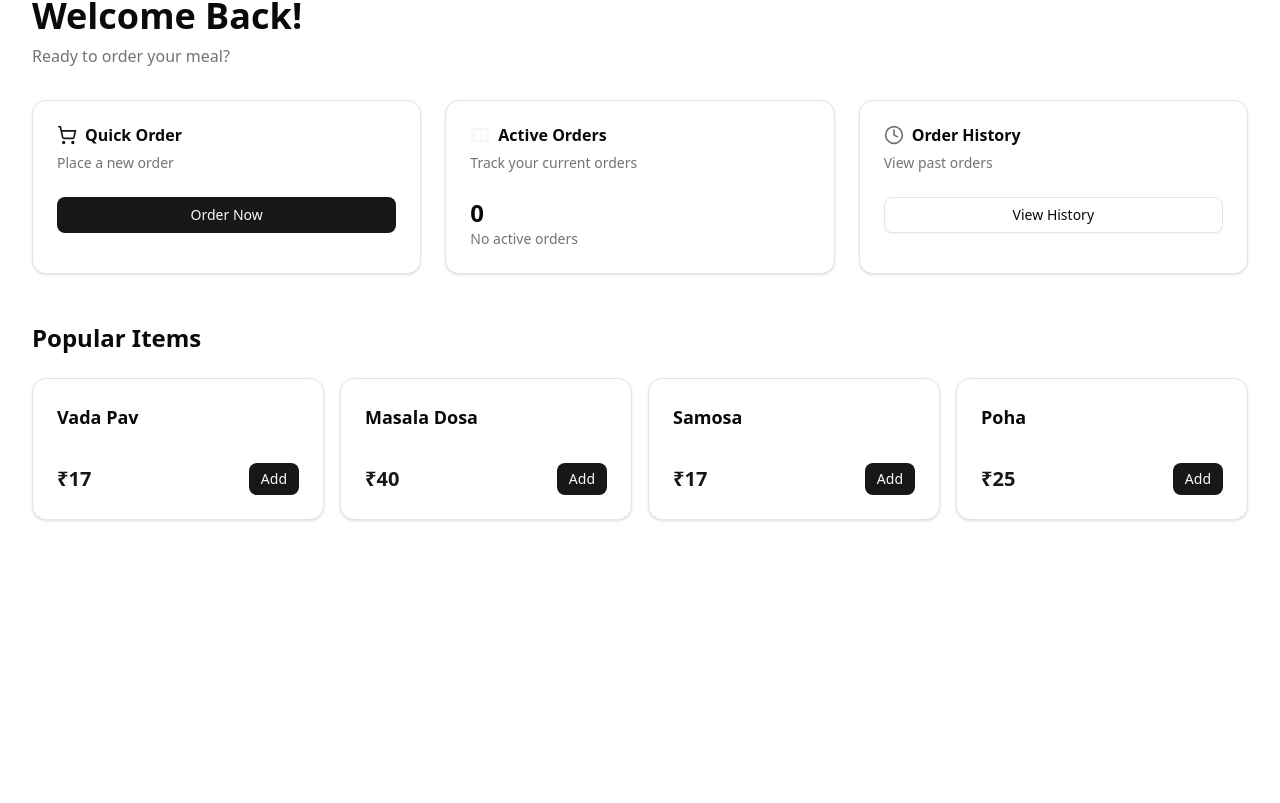
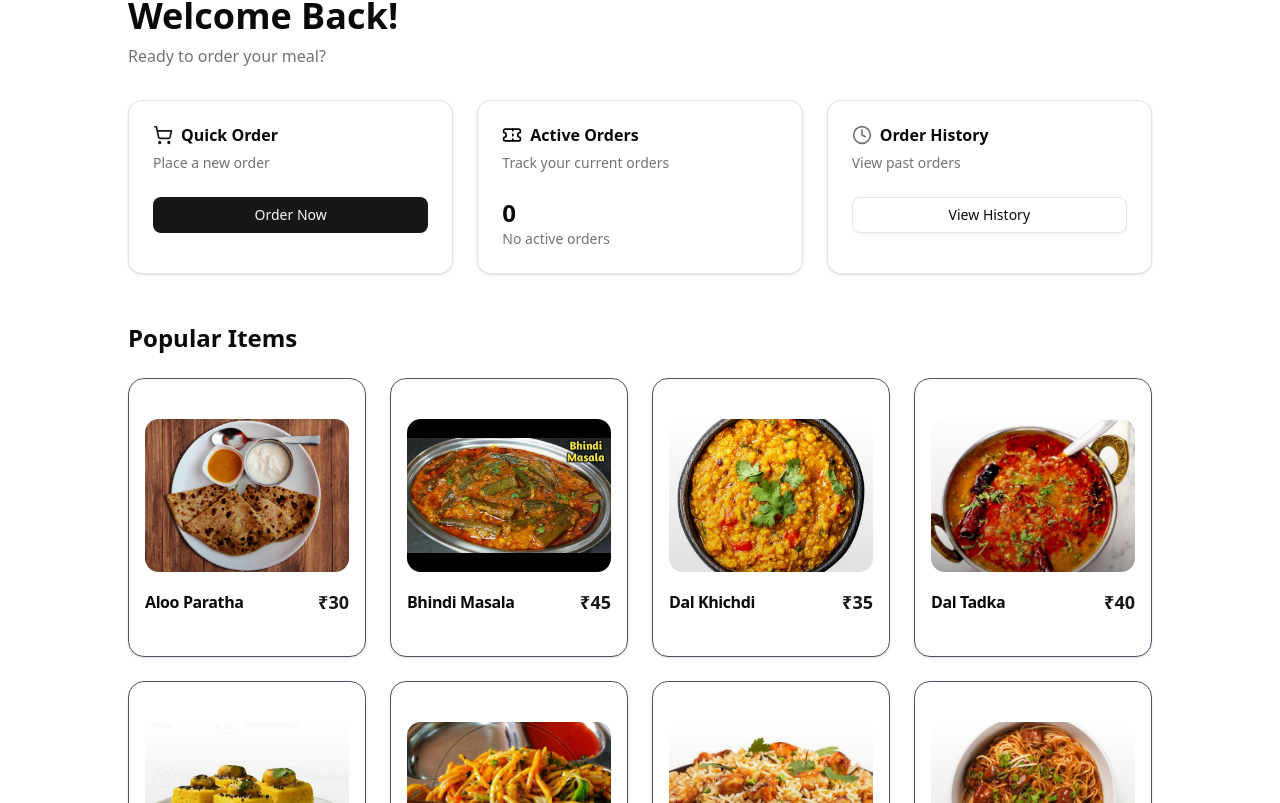
Before and after one commit to Samikshaborude9/Qless, a React (Vite) app in the folder client/: page /student/dashboard in a window 1280 px wide. Shown: the part 117-920 px from the top of the page. Before the commit the page ends 800 px from the top, so only its background shows below. Built offline with nearby package versions, Linux system fonts and the light colour scheme.

Commit message:
feat: layout and some changes

```diff
--- a/client/src/App.jsx
+++ b/client/src/App.jsx
@@ -15,39 +15,47 @@ import AdminDashboard from "./pages/admin/AdminDashboard";
 import AdminOrders from "./pages/admin/AdminOrders";
 import AdminAnalytics from "./pages/admin/AdminAnalytics";
 import NotFound from "./pages/NotFound";
-
+import Layout from "./components/Layout";
 const queryClient = new QueryClient();
 
 const App = () => (
   <QueryClientProvider client={queryClient}>
     <TooltipProvider>
-      {/* <Toaster /> */}
       <Sonner />
       <BrowserRouter>
         <Routes>
+          <Route path="/" element={<Home />} />
+
+          {/* Wrap ALL routes inside Layout */}
+          <Route element={<Layout />}>
+
             {/* Public Routes */}
-          <Route path="/" element={<Home />} />
+
             <Route path="/about" element={<About />} />
             <Route path="/features" element={<Features />} />
             <Route path="/how-it-works" element={<HowItWorks />} />
             <Route path="/login" element={<Login />} />
             <Route path="/register" element={<Register />} />
 
-          {/* Student Protected Routes */}
+            {/* Student Routes */}
             <Route path="/student/dashboard" element={<StudentDashboard />} />
             <Route path="/student/orders" element={<StudentOrders />} />
 
-          {/* Admin Protected Routes */}
+            {/* Admin Routes */}
             <Route path="/admin/dashboard" element={<AdminDashboard />} />
             <Route path="/admin/orders" element={<AdminOrders />} />
             <Route path="/admin/analytics" element={<AdminAnalytics />} />
 
-          {/* Catch-all 404 Route */}
+            {/* 404 */}
             <Route path="*" element={<NotFound />} />
+
+          </Route>
+
         </Routes>
       </BrowserRouter>
     </TooltipProvider>
   </QueryClientProvider>
 );
 
+
 export default App;
--- /dev/null
+++ b/client/src/components/Layout.jsx
@@ -0,0 +1,11 @@
+import { Outlet } from "react-router";
+
+const Layout = () => {
+  return (
+    <div className="max-w-[85vw] mx-auto">
+      <Outlet />
+    </div>
+  );
+};
+
+export default Layout;
--- a/client/src/components/home/AboutSection.jsx
+++ b/client/src/components/home/AboutSection.jsx
@@ -30,7 +30,7 @@ const AboutSection = () => {
           transition={{ duration: 0.6 }}
           className="text-center mb-16"
         >
-          <h2 className="text-4xl md:text-5xl font-bold mb-4">About Qless</h2>
+          <h2 className="text-4xl md:text-5xl font-semibold mb-4">About Qless</h2>
           <p className="text-xl text-muted-foreground max-w-2xl mx-auto">
             Transforming university dining with intelligent technology
           </p>
--- a/client/src/components/home/CTASection.jsx
+++ b/client/src/components/home/CTASection.jsx
@@ -14,7 +14,7 @@ const CTASection = () => {
           transition={{ duration: 0.6 }}
           className="bg-linear-to-br from-primary to-primary/80 rounded-3xl p-12 md:p-16 text-center relative overflow-hidden"
         >
-          <div className="absolute inset-0 bg-grid-white/10 [mask-image:radial-gradient(ellipse_at_center,transparent_20%,black)]" />
+          <div className="absolute inset-0 bg-grid-white/10 mask-[radial-gradient(ellipse_at_center,transparent_20%,black)]" />
 
           <div className="relative z-10">
             <h2 className="text-4xl md:text-5xl font-bold text-primary-foreground mb-4">
--- a/client/src/components/home/FeaturesSection.jsx
+++ b/client/src/components/home/FeaturesSection.jsx
@@ -40,7 +40,7 @@ const FeaturesSection = () => {
           transition={{ duration: 0.6 }}
           className="text-center mb-16"
         >
-          <h2 className="text-4xl md:text-5xl font-bold mb-4">Powerful Features</h2>
+          <h2 className="text-4xl md:text-5xl font-semibold mb-4">Powerful Features</h2>
           <p className="text-xl text-muted-foreground max-w-2xl mx-auto">
             Everything you need for a seamless dining experience
           </p>
--- a/client/src/pages/Home.jsx
+++ b/client/src/pages/Home.jsx
@@ -7,9 +7,9 @@ import CTASection from "@/components/home/CTASection";
 
 const Home = () => {
   return (
-    <div className="min-h-screen px-4 sm:px-6 lg:px-8 bg-gray-50">
+    <div className="min-h-screen bg-[#f9fafb] text-slate-900">
   <Navbar />
-      <main>
+  <main className="max-w-6xl mx-auto px-6">
     <HeroSection />
     <AboutSection />
     <FeaturesSection />
@@ -17,6 +17,7 @@ const Home = () => {
   </main>
   <Footer />
 </div>
+
   );
 };
 
--- a/client/src/pages/HowItWorks.jsx
+++ b/client/src/pages/HowItWorks.jsx
@@ -88,8 +88,8 @@ const HowItWorks = () => {
             transition={{ duration: 0.6 }}
             className="text-center mb-12"
           >
-            <h1 className="text-5xl md:text-6xl font-bold mb-4">Explore your Menu</h1>
-            <p className="text-xl text-muted-foreground">
+            <h1 className="text-5xl md:text-6xl font-semibold tracking-tight mb-4">Explore your Menu</h1>
+            <p className="text-xl text-muted-foreground tracking-tight">
               Experience the Qless ordering flow with this interactive demo
             </p>
           </motion.div>
@@ -259,7 +259,7 @@ const HowItWorks = () => {
           )}
         </div>
       </main>
-      <Footer />
+      {/* <Footer /> */}
     </div>
   );
 };
--- a/client/src/pages/Login.jsx
+++ b/client/src/pages/Login.jsx
@@ -42,7 +42,7 @@ const Login = () => {
   };
 
   return (
-    <div className="min-h-screen flex items-center justify-center bg-secondary px-4">
+    <div className="min-h-screen flex items-center justify-center px-4">
       <motion.div
         initial={{ opacity: 0, y: 20 }}
         animate={{ opacity: 1, y: 0 }}
--- a/client/src/pages/Register.jsx
+++ b/client/src/pages/Register.jsx
@@ -44,7 +44,7 @@ const Register = () => {
   };
 
   return (
-    <div className="min-h-screen flex items-center justify-center bg-secondary px-4 py-12">
+    <div className="min-h-screen flex items-center justify-center px-4 py-12">
       <motion.div
         initial={{ opacity: 0, y: 20 }}
         animate={{ opacity: 1, y: 0 }}
--- a/client/src/pages/student/StudentDashboard.jsx
+++ b/client/src/pages/student/StudentDashboard.jsx
@@ -2,6 +2,34 @@ import { Link, useNavigate } from "react-router";
 import { Button } from "@/components/ui/button";
 import { Card, CardContent, CardDescription, CardHeader, CardTitle } from "@/components/ui/card";
 import { ShoppingCart, Clock, Ticket, LogOut } from "lucide-react";
+// Food Images
+import AlooParatha from "@/assets/Aloo Paratha.jpg";
+import BhindiMasala from "@/assets/Bhindi Masala.jpg";
+import DalKhichdi from "@/assets/Dal Khichdi.jpg";
+import DalTadka from "@/assets/dal_tadka.jpg";
+import Dhokla from "@/assets/Dhokla.jpg";
+import HakkaNoodles from "@/assets/hakka noddles.jpg";
+import ManchurianRice from "@/assets/manchurian rice.jpg";
+import ManchurianNoodles from "@/assets/manchurian-noodles.png";
+import MasalaDosa from "@/assets/masala dosa.jpg";
+import MatarPaneer from "@/assets/Matar Paneer.jpg";
+import MeduVada from "@/assets/Medu Vada.jpg";
+import Misal from "@/assets/Misal.jpg";
+import MushroomMasala from "@/assets/Mushroom masala.png";
+import PaneerBiryani from "@/assets/Paneer Biryani.jpg";
+import PavBhaji from "@/assets/pav bhaji.jpg";
+import Poha from "@/assets/Poha.jpg";
+import SabudanaVada from "@/assets/Sabudana Vada.jpg";
+import SamosaChaat from "@/assets/Samosa Chaat.jpg";
+import Samosa from "@/assets/Samosa.jpg";
+import ShezwanRice from "@/assets/sehezwan rice.png";
+import Tea from "@/assets/tea.png";
+import Uttappa from "@/assets/Uttappa.jpg";
+import VadaPav from "@/assets/Vada Pav.jpeg";
+import VegBiryani from "@/assets/Veg Biryani.png";
+import VegFriedRice from "@/assets/veg fried rice.png";
+import VegPulav from "@/assets/veg pulav.jpg";
+
 
 const StudentDashboard = () => {
   const navigate = useNavigate();
@@ -54,7 +82,7 @@ const StudentDashboard = () => {
           <Card>
             <CardHeader>
               <CardTitle className="flex items-center gap-2">
-                <Ticket className="w-5 h-5 text-accent" />
+                <Ticket className="w-5 h-5 text-black" />
                 Active Orders
               </CardTitle>
               <CardDescription>Track your current orders</CardDescription>
@@ -83,22 +111,75 @@ const StudentDashboard = () => {
 
         <div>
   <h2 className="text-2xl font-bold mb-6">Popular Items</h2>
-          <div className="grid sm:grid-cols-2 lg:grid-cols-4 gap-4">
-            {["Vada Pav", "Masala Dosa", "Samosa", "Poha"].map((item, index) => (
-              <Card key={index} className="hover:shadow-lg transition-shadow">
-                <CardHeader>
-                  <CardTitle className="text-lg">{item}</CardTitle>
-                </CardHeader>
-                <CardContent>
-                  <div className="flex justify-between items-center">
-                    <span className="text-xl font-bold text-primary">₹{[17, 40, 17, 25][index]}</span>
-                    <Button size="sm">Add</Button>
+
+  <div className="grid sm:grid-cols-2 lg:grid-cols-4 gap-6">
+    {[
+      { name: "Aloo Paratha", price: 30, image: AlooParatha },
+      { name: "Bhindi Masala", price: 45, image: BhindiMasala },
+      { name: "Dal Khichdi", price: 35, image: DalKhichdi },
+      { name: "Dal Tadka", price: 40, image: DalTadka },
+      { name: "Dhokla", price: 25, image: Dhokla },
+      { name: "Hakka Noodles", price: 50, image: HakkaNoodles },
+      { name: "Manchurian Rice", price: 55, image: ManchurianRice },
+      { name: "Manchurian Noodles", price: 55, image: ManchurianNoodles },
+      { name: "Masala Dosa", price: 40, image: MasalaDosa },
+      { name: "Matar Paneer", price: 60, image: MatarPaneer },
+      { name: "Medu Vada", price: 35, image: MeduVada },
+      { name: "Misal", price: 30, image: Misal },
+      { name: "Mushroom Masala", price: 65, image: MushroomMasala },
+      { name: "Paneer Biryani", price: 70, image: PaneerBiryani },
+      { name: "Pav Bhaji", price: 45, image: PavBhaji },
+      { name: "Poha", price: 25, image: Poha },
+      { name: "Sabudana Vada", price: 30, image: SabudanaVada },
+      { name: "Samosa Chaat", price: 35, image: SamosaChaat },
+      { name: "Samosa", price: 17, image: Samosa },
+      { name: "Shezwan Rice", price: 50, image: ShezwanRice },
+      { name: "Tea", price: 15, image: Tea },
+      { name: "Uttappa", price: 40, image: Uttappa },
+      { name: "Vada Pav", price: 17, image: VadaPav },
+      { name: "Veg Biryani", price: 60, image: VegBiryani },
+      { name: "Veg Fried Rice", price: 50, image: VegFriedRice },
+      { name: "Veg Pulav", price: 45, image: VegPulav },
+    ].map((item, index) => (
+      <Card
+  key={index}
+  className="group rounded-2xl border-gray-600
+             bg-card hover:shadow-xl
+             transition-all duration-300 hover:-translate-y-1"
+>
+  <CardContent className="p-4">
+
+    {/* Image Wrapper with Padding */}
+    <div className="relative w-full aspect-[4/3] rounded-xl overflow-hidden">
+      <img
+        src={item.image}
+        alt={item.name}
+        className="w-full h-full object-cover transition-transform duration-500 group-hover:scale-105"
+      />
+
+      {/* Soft overlay */}
+      <div className="absolute inset-0 bg-gradient-to-t from-black/20 to-transparent opacity-60" />
     </div>
+
+    {/* Content */}
+    <div className="mt-4 flex justify-between items-center">
+      <h3 className="font-semibold text-base tracking-tight">
+        {item.name}
+      </h3>
+
+      <span className="text-lg font-bold text-primary">
+        ₹{item.price}
+      </span>
+    </div>
+
   </CardContent>
 </Card>
+
+
     ))}
   </div>
 </div>
+
       </main>
     </div>
   );
```
Also changed, not shown: client/src/components/home/HeroSection.jsx (+10 -4 lines). Lines whose indentation alone changed are shown as unchanged.
